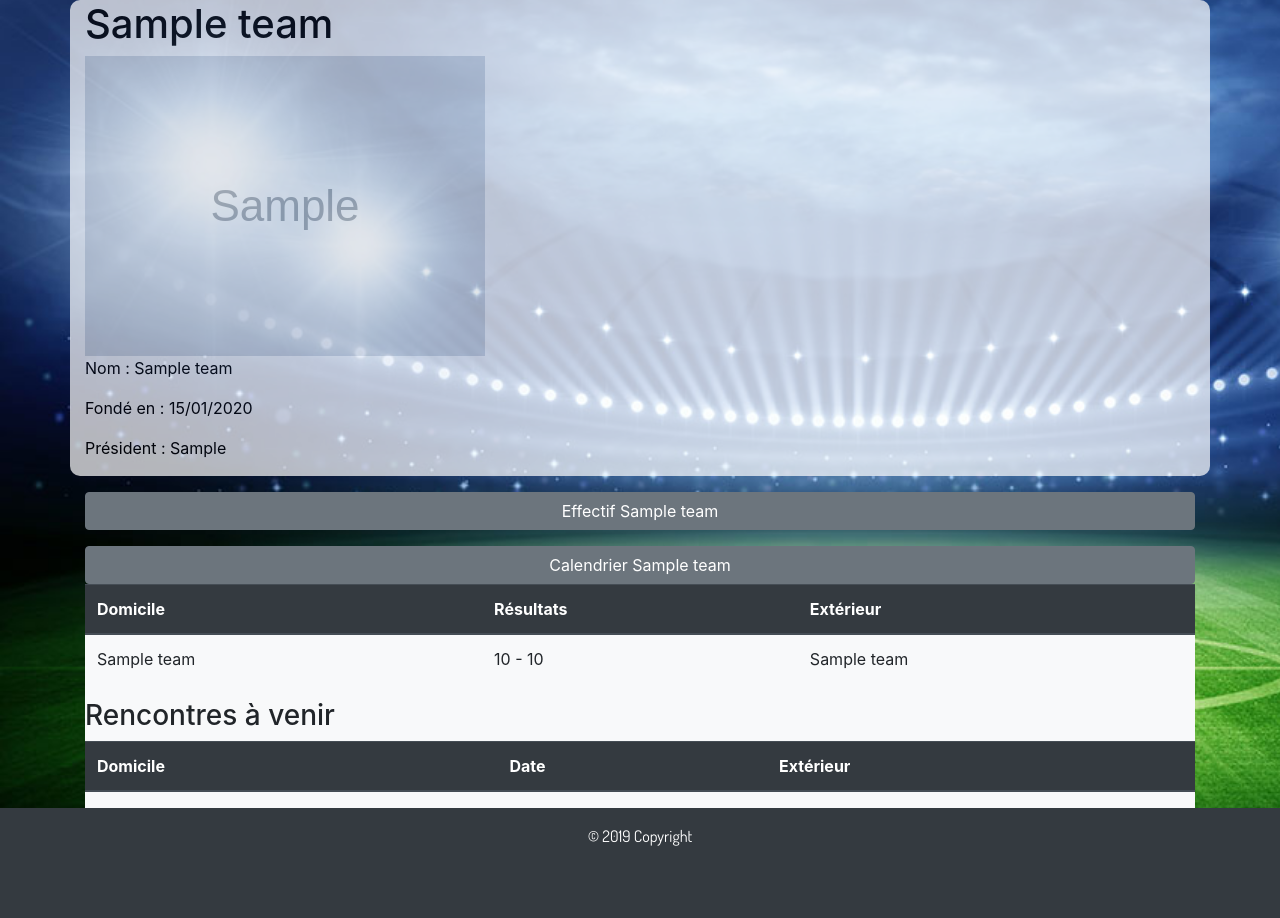
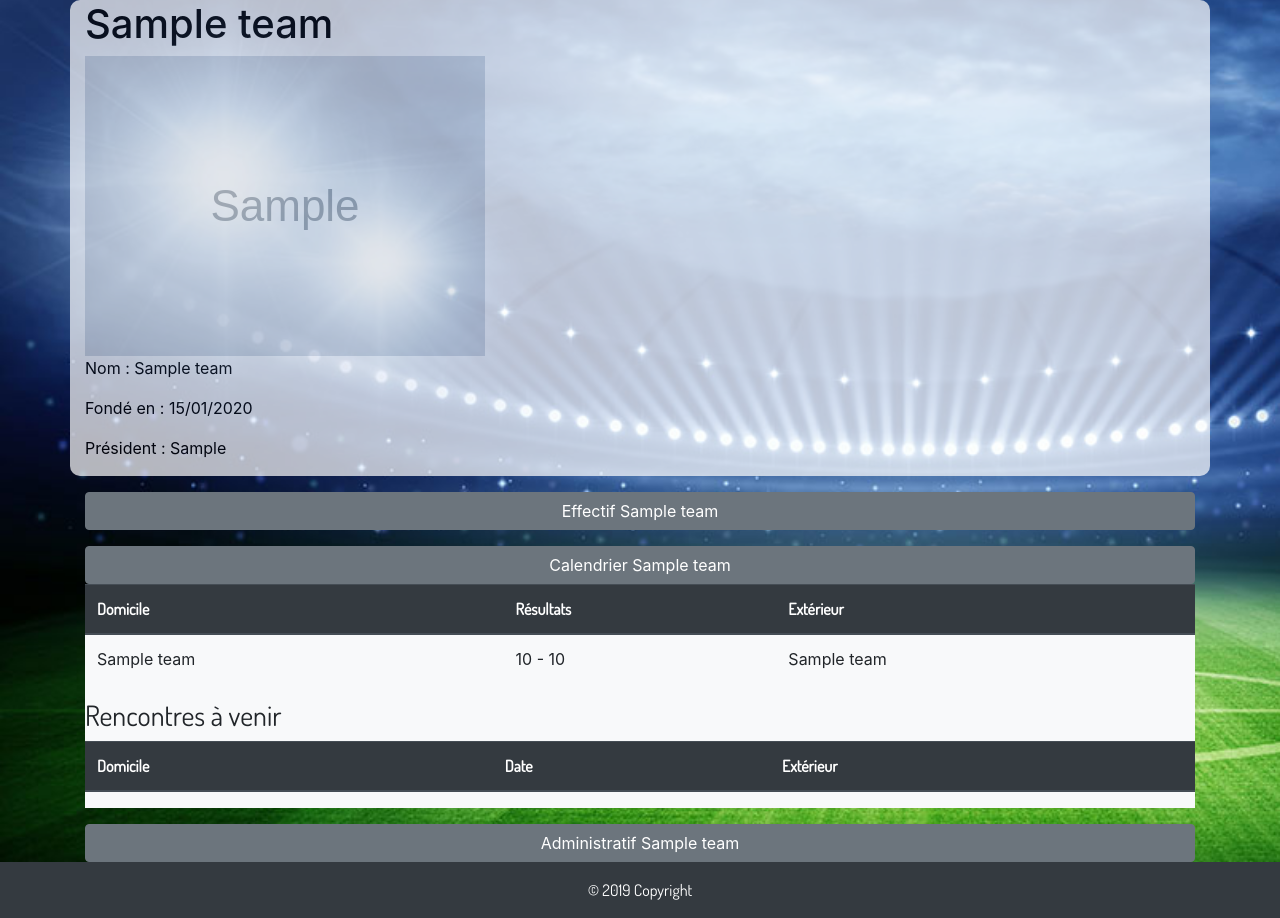
Before and after one commit to LauraH55/projetfoot, a PHP site: page /team.php?id=1 in a window 1280 px wide, after a click that opens the changed part. Shown: the part 56-974 px from the top of the page. Before the commit the page ends 902 px from the top, so only its background shows below. Run offline with PHP 8.4, Linux system fonts and the light colour scheme; tables that the repository leaves empty or names only in its code hold one stand-in row (values such as "Sample post"); grey boxes marked "Sample" are stand-in pictures; lists and menus that the app fills with data are empty.

Commit message:
Barre administrative ok

```diff
--- a/team.php
+++ b/team.php
@@ -73,7 +73,7 @@
     <div class="collapse bg-light" id="collapseExample">
       <table class="table">
         <thead class="thead-dark">
-          <tr>
+          <tr style="font-family: 'Dosis', sans-serif;">
             <th scope="col">Numéro</th>
             <th scope="col">Name</th>
             <th scope="col">Date de naissance</th>
@@ -100,7 +100,7 @@
     <div class="collapse bg-light" id="collapse2">
       <table class="table">
         <thead class="thead-dark">
-          <tr>
+          <tr style="font-family: 'Dosis', sans-serif;">
             <th scope="col">Domicile</th>
             <th scope="col">Résultats</th>
             <th scope="col">Extérieur</th>
@@ -116,10 +116,10 @@
           <?php endforeach; ?>
         </tbody>
       </table>
-      <h3>Rencontres à venir</h3>
+      <h3 style="font-family: 'Dosis', sans-serif;">Rencontres à venir</h3>
       <table class="table">
         <thead class="thead-dark">
-          <tr>
+          <tr style="font-family: 'Dosis', sans-serif;">
             <th scope="col">Domicile</th>
             <th scope="col">Date</th>
             <th scope="col">Extérieur</th>
@@ -138,6 +138,22 @@
     </div>
   </div>
 </div>
+<div class="container">
+  <div class="dropdown menudr">
+    <button class="btn btn-secondary" type="button" data-toggle="collapse" data-target="#collapse3" aria-expanded="false" aria-controls="collapseExample">
+     Administratif <?php echo $team['name']; ?>
+    </button>
+    <div class="collapse bg-light" id="collapse3">
+      <table class="table">
+            <tr scope="col"> <td>Site : </td> </tr>
+            <tr scope="col"> <td>Statut : </td> </tr>
+            <tr scope="col"><td>Siège : </td></tr>
+        <tbody>
+        </tbody>
+      </table>
+    </div>
+  </div>
+</div>
 
 
 
```
